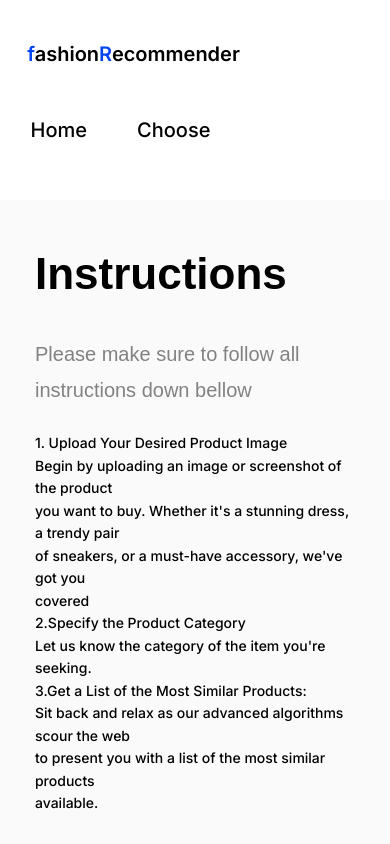
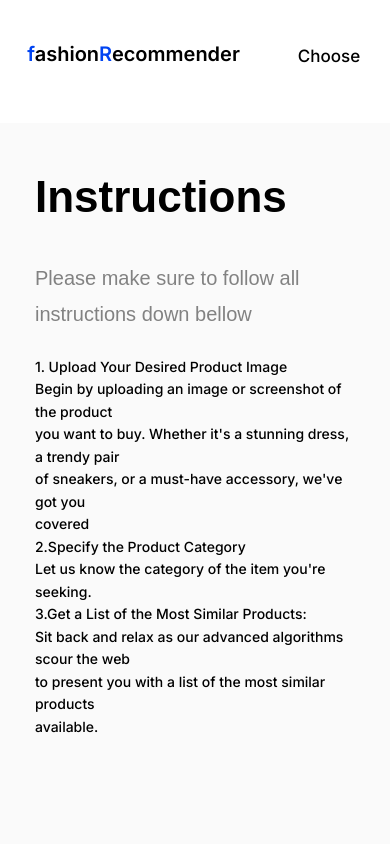
Before and after one commit to mAree002/Dualmon2024_frontend, a React (Vite) app: page /ItemMatch in a window 390 px wide. Shown: the top 844 px of the page. Built offline with nearby package versions, Linux system fonts and the light colour scheme.

Commit message:
Responsive feat

```diff
--- a/src/components/Navigation.module.css
+++ b/src/components/Navigation.module.css
@@ -36,5 +36,11 @@
     .nav{
       justify-content: left;
     }
+    .a{
+      display: none;
+    }
+    .nav .b{
+      font-size: 17px;
+    }
 
   }
--- a/src/components/NavigationHeader.module.css
+++ b/src/components/NavigationHeader.module.css
@@ -24,15 +24,18 @@
 }
 @media only screen and (max-width: 600px) {
     .header{
-        display:grid;
+        /* display:grid; */
         width: 100%;
     }
     .nav{
-        padding-left: 4%;
         width: 100%;
+        padding: 0px;
+        padding-left: 11%;
+        padding-top: 35.5px;
     }
     .logo{
         padding-left: 7%;
     }
 
+
 }
```
